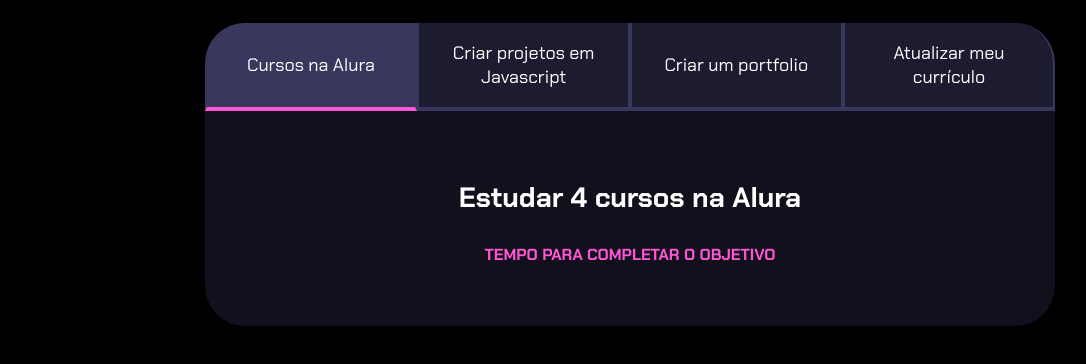
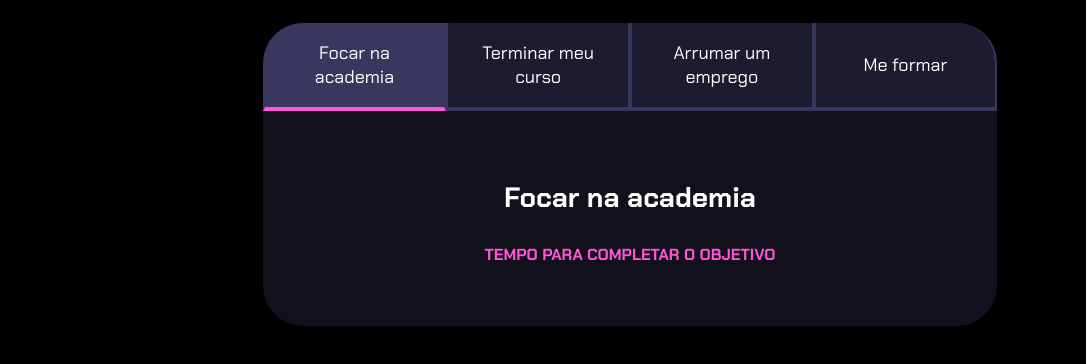
Before and after one commit to Ju4ozinho/Projeto-de-vida, a plain HTML site: page index.html in a window 1280 px wide. Shown: the part 80-444 px from the top of the page, without its empty margins (10-1096 px from the left). Drawn offline with Linux system fonts and the light colour scheme.

Commit message:
arrumando

```diff
--- a/index.html
+++ b/index.html
@@ -13,26 +13,26 @@
         <h2 class="titulo-principal">Meus Objetivos do ano<span>_</span></h2>
         <div class="conteudo">
             <div class="botoes">
-                <button class="botao ativo">Cursos na Alura</button>
-                <button class="botao">Criar projetos em Javascript</button>
-                <button class="botao">Criar um portfolio</button>
-                <button class="botao">Atualizar meu currículo</button>
+                <button class="botao ativo">Focar na academia</button>
+                <button class="botao">Terminar meu curso</button>
+                <button class="botao">Arrumar um emprego</button>
+                <button class="botao">Me formar</button>
             </div>
             <div class="abas-textos">
                 <div class="aba-conteudo ativo">
-                    <h3 class="aba-conteudo-titulo-principal">Estudar 4 cursos na Alura</h3>
+                    <h3 class="aba-conteudo-titulo-principal">Focar na academia</h3>
                     <h4 class="aba-conteudo-titulo-secundario">Tempo para completar o objetivo</h4>
                 </div>
                 <div class="aba-conteudo">
-                    <h3 class="aba-conteudo-titulo-principal">Criar 5 projetos em Javascript</h3>
+                    <h3 class="aba-conteudo-titulo-principal">Terminar meu curo</h3>
                     <h4 class="aba-conteudo-titulo-secundario">Tempo para completar o objetivo</h4>
                 </div>
                 <div class="aba-conteudo">
-                    <h3 class="aba-conteudo-titulo-principal">Criar um portfolio com os meus 3 melhores projetos</h3>
+                    <h3 class="aba-conteudo-titulo-principal">Arrumar um emprego</h3>
                     <h4 class="aba-conteudo-titulo-secundario">Tempo para completar o objetivo</h4>
                 </div>
                 <div class="aba-conteudo">
-                    <h3 class="aba-conteudo-titulo-principal">Atualizar meu curriculo com os certificados da Alura</h3>
+                    <h3 class="aba-conteudo-titulo-principal">Me formar</h3>
                     <h4 class="aba-conteudo-titulo-secundario">Tempo para completar o objetivo</h4>
                 </div>
             </div>
```
